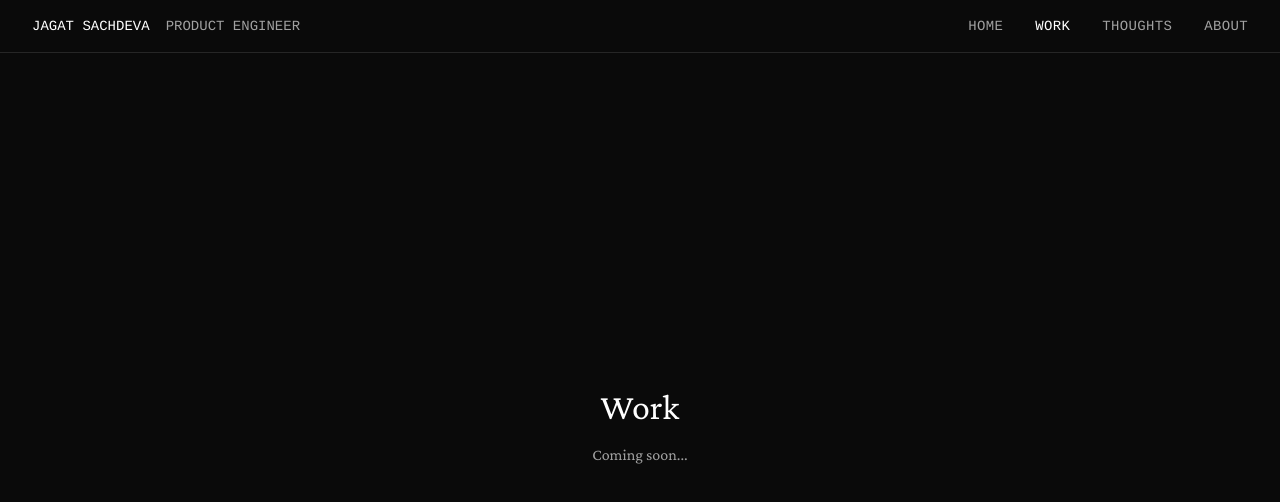
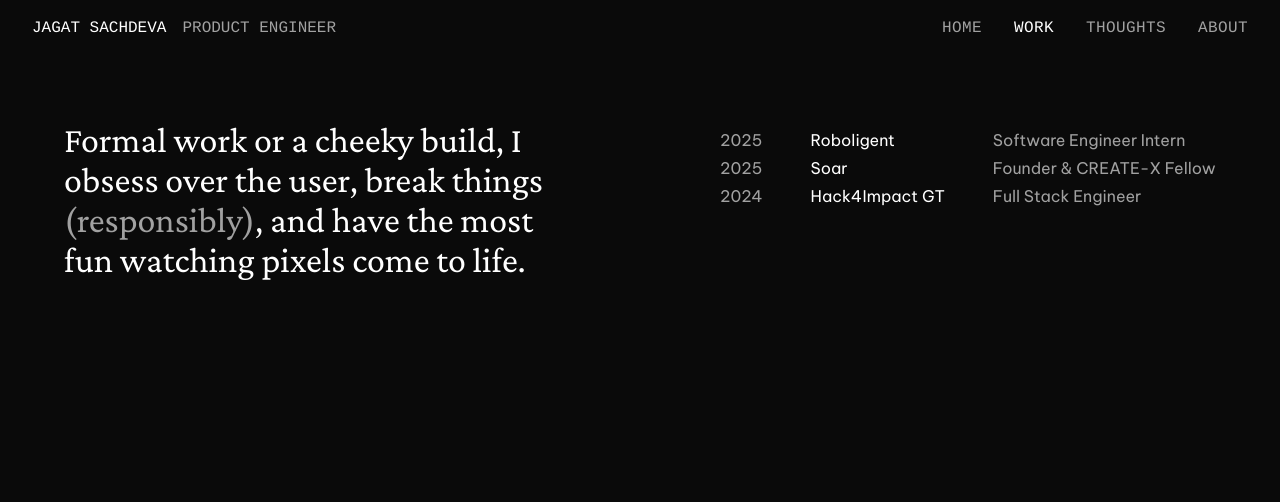
Before and after one commit to jsachdeva7/portfolio, a Next.js app: page /work in a window 1280 px wide. Shown: the top 502 px of the page. Built offline with nearby package versions, Linux system fonts and the light colour scheme.

Commit message:
header for work

```diff
--- a/src/app/globals.css
+++ b/src/app/globals.css
@@ -66,7 +66,9 @@
 /* stylelint-disable-next-line */
 @theme inline {
   --font-family-primary: var(--font-crimson-pro), serif;
-  --font-family-secondary: var(--font-cousine), monospace;
+  --font-family-secondary: var(--font-be-vietnam-pro), sans-serif;
+  --font-family-tertiary: var(--font-cousine), monospace;
+
   --radius-sm: calc(var(--radius) - 4px);
   --radius-md: calc(var(--radius) - 2px);
   --radius-lg: var(--radius);
@@ -155,10 +157,13 @@
 
 @layer utilities {
   .font-primary {
-    font-family: var(--font-crimson-pro), serif;
+    font-family: var(--font-family-primary);
   }
   .font-secondary {
-    font-family: var(--font-cousine), monospace;
+    font-family: var(--font-family-secondary);
+  }
+  .font-tertiary {
+    font-family: var(--font-family-tertiary);
   }
 }
 
--- a/src/app/layout.tsx
+++ b/src/app/layout.tsx
@@ -1,7 +1,7 @@
 import Navbar from '@/components/shared/Navbar'
 import { cn } from '@/lib/utils'
 import type { Metadata } from 'next'
-import { Cousine, Crimson_Pro } from 'next/font/google'
+import { Cousine, Crimson_Pro, Be_Vietnam_Pro } from 'next/font/google'
 import './globals.css'
 import { Providers } from './providers'
 
@@ -18,6 +18,13 @@ const cousine = Cousine({
   display: 'swap'
 })
 
+const beVietnamPro = Be_Vietnam_Pro({
+  subsets: ['latin'],
+  weight: ['400', '500', '600', '700'],
+  variable: '--font-be-vietnam-pro',
+  display: 'swap'
+})
+
 export const metadata: Metadata = {
   title: 'Jagat Sachdeva Portfolio',
   description: 'Product designer and developer.'
@@ -29,14 +36,21 @@ export default function RootLayout({
   children: React.ReactNode
 }) {
   return (
-    <html lang='en' className={cn(crimsonPro.variable, cousine.variable)}>
+    <html
+      lang='en'
+      className={cn(
+        crimsonPro.variable,
+        cousine.variable,
+        beVietnamPro.variable
+      )}
+    >
       <body
-        className='flex h-screen flex-col overflow-hidden bg-neutral-950 text-white antialiased'
+        className='flex h-screen flex-col bg-neutral-950 text-white antialiased'
         suppressHydrationWarning
       >
         <Providers>
           <Navbar />
-          <div className='flex-1'>{children}</div>
+          <div className='flex-1 p-16'>{children}</div>
         </Providers>
       </body>
     </html>
--- a/src/app/work/page.tsx
+++ b/src/app/work/page.tsx
@@ -1,10 +1,9 @@
+import Work from '@/components/work/Work'
+
 export default function WorkPage() {
   return (
-    <main className='flex h-full w-full items-center justify-center'>
-      <div className='text-center'>
-        <h1 className='font-primary text-4xl'>Work</h1>
-        <p className='font-primary mt-4 text-neutral-400'>Coming soon...</p>
-      </div>
+    <main className='flex h-full w-full'>
+      <Work />
     </main>
   )
 }
--- a/src/components/home/Home.tsx
+++ b/src/components/home/Home.tsx
@@ -1,13 +1,42 @@
+import deltaU from '@/assets/deltaU.jpg'
+import puertoRico from '@/assets/puertoRico.jpg'
+import Image from 'next/image'
+
 export default function Home() {
   return (
     <div className='relative h-full w-full'>
-      <div className='absolute bottom-0 left-0 flex flex-col gap-6 p-16'>
-        <h1 className='font-primary mb-2 text-8xl'>Hi, I&apos;m Jagat.</h1>
+      <div className='absolute bottom-0 left-0 flex flex-col gap-6'>
+        <h1 className='font-primary mb-2 text-7xl'>Hi, I&apos;m Jagat.</h1>
         <p className='font-primary text-4xl'>
           I&apos;m a developer,{' '}
-          <span className='text-neutral-400'>(aspiring)</span> designer, and{' '}
-          <span className='italic'>proud</span> Yellow Jacket 🐝
+          <span className='text-neutral-400'>(aspiring)</span> designer, and
+          damn proud <span className='text-yellow-100'>Yellow Jacket</span> 🐝
         </p>
+      </div>
+      <div className='absolute top-[-3em] right-0 p-16'>
+        <div className='relative'>
+          {/* Top/Back Image - puertoRico */}
+          <div className='relative -rotate-3 transition-transform duration-500 hover:scale-105 hover:-rotate-6'>
+            <Image
+              src={puertoRico}
+              alt='Puerto Rico'
+              width={280}
+              height={350}
+              className='rounded-2xl shadow-2xl'
+              priority
+            />
+          </div>
+          {/* Bottom/Front Image - deltaU */}
+          <div className='absolute -bottom-15 -left-30 rotate-3 transition-transform duration-500 hover:scale-105 hover:rotate-6'>
+            <Image
+              src={deltaU}
+              alt='Delta U'
+              width={220}
+              height={280}
+              className='rounded-2xl shadow-2xl'
+            />
+          </div>
+        </div>
       </div>
     </div>
   )
--- a/src/components/shared/Navbar.tsx
+++ b/src/components/shared/Navbar.tsx
@@ -13,7 +13,7 @@ export default function Navbar() {
   ]
 
   return (
-    <nav className='font-secondary sticky top-0 z-50 flex w-full flex-row items-center justify-between border-b border-neutral-800 bg-neutral-950 px-8 py-4 text-sm'>
+    <nav className='font-tertiary sticky top-0 z-50 flex w-full flex-row items-center justify-between bg-neutral-950 px-8 py-4 text-base font-medium'>
       <div className='flex flex-row items-center gap-4'>
         <div>JAGAT SACHDEVA</div>
         <div className='text-[#A1A1A1]'>PRODUCT ENGINEER</div>
@@ -26,7 +26,7 @@ export default function Navbar() {
               key={link.href}
               href={link.href}
               className={`font-light tracking-wide uppercase transition-colors ${
-                isActive ? 'text-white' : 'text-[#A1A1A1]'
+                isActive ? 'text-white' : 'text-[#A1A1A1] hover:text-[#D0D0D0]'
               }`}
             >
               {link.label}
--- /dev/null
+++ b/src/components/work/Header.tsx
@@ -0,0 +1,38 @@
+export default function Header() {
+  const workExperience = [
+    {
+      year: '2025',
+      company: 'Roboligent',
+      position: 'Software Engineer Intern'
+    },
+    { year: '2025', company: 'Soar', position: 'Founder & CREATE-X Fellow' },
+    { year: '2024', company: 'Hack4Impact GT', position: 'Full Stack Engineer' }
+  ]
+
+  return (
+    <div className='flex h-auto w-full flex-row items-start'>
+      <div className='h-auto w-1/2 pr-20'>
+        <h1 className='font-primary text-4xl'>
+          Formal work or a cheeky build, I obsess over the user, break things{' '}
+          <span className='text-neutral-400'>(responsibly)</span>, and have the
+          most fun watching pixels come to life.
+        </h1>
+      </div>
+      <div className='h-auto w-auto pt-2 pl-20'>
+        <div className='font-secondary grid grid-cols-[auto_auto_auto] gap-x-12 gap-y-1'>
+          {workExperience.flatMap((work, index) => [
+            <div key={`year-${index}`} className='text-neutral-400'>
+              {work.year}
+            </div>,
+            <div key={`company-${index}`} className='text-white'>
+              {work.company}
+            </div>,
+            <div key={`position-${index}`} className='text-neutral-400'>
+              {work.position}
+            </div>
+          ])}
+        </div>
+      </div>
+    </div>
+  )
+}
--- /dev/null
+++ b/src/components/work/Work.tsx
@@ -0,0 +1,9 @@
+import Header from './Header'
+
+export default function Work() {
+  return (
+    <div className='flex h-full w-full flex-col gap-4'>
+      <Header />
+    </div>
+  )
+}
```
Also changed, not shown: src/assets/deltaU.jpg (added), src/assets/puertoRico.jpg (added).
